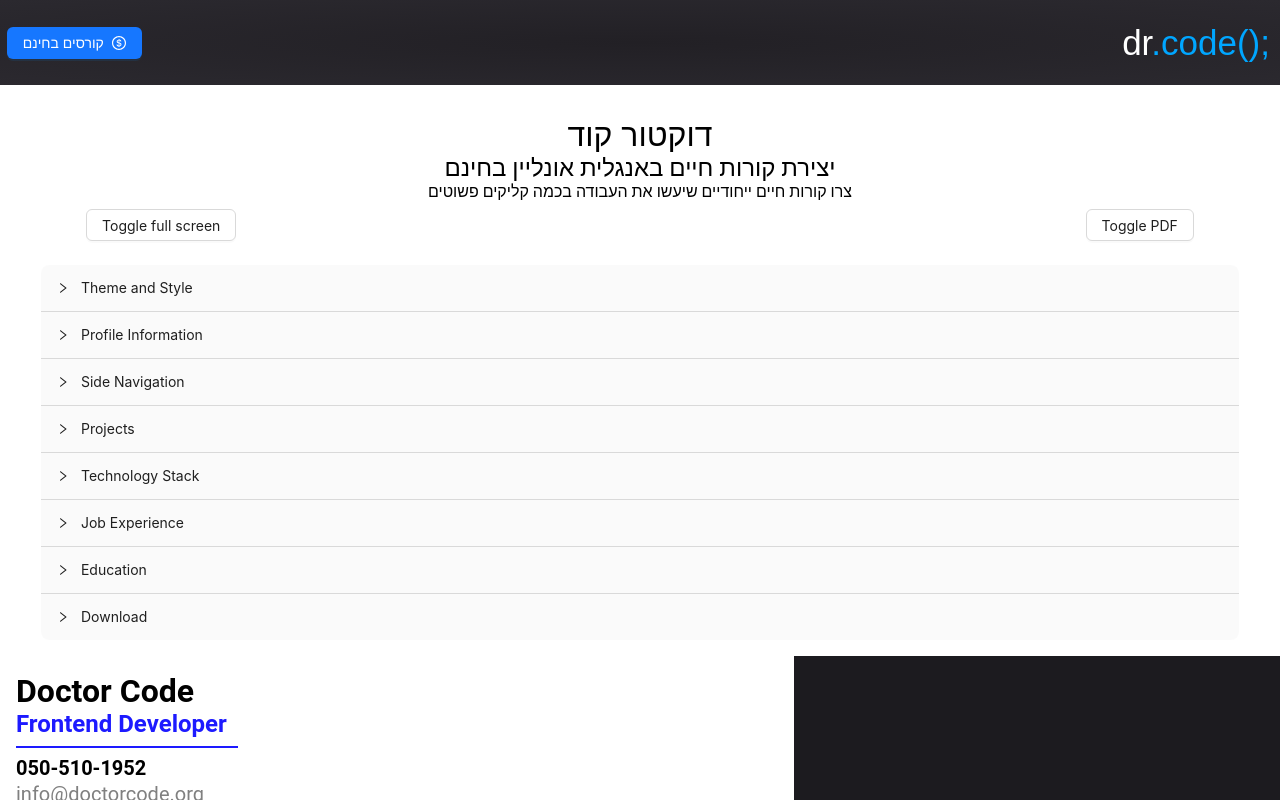
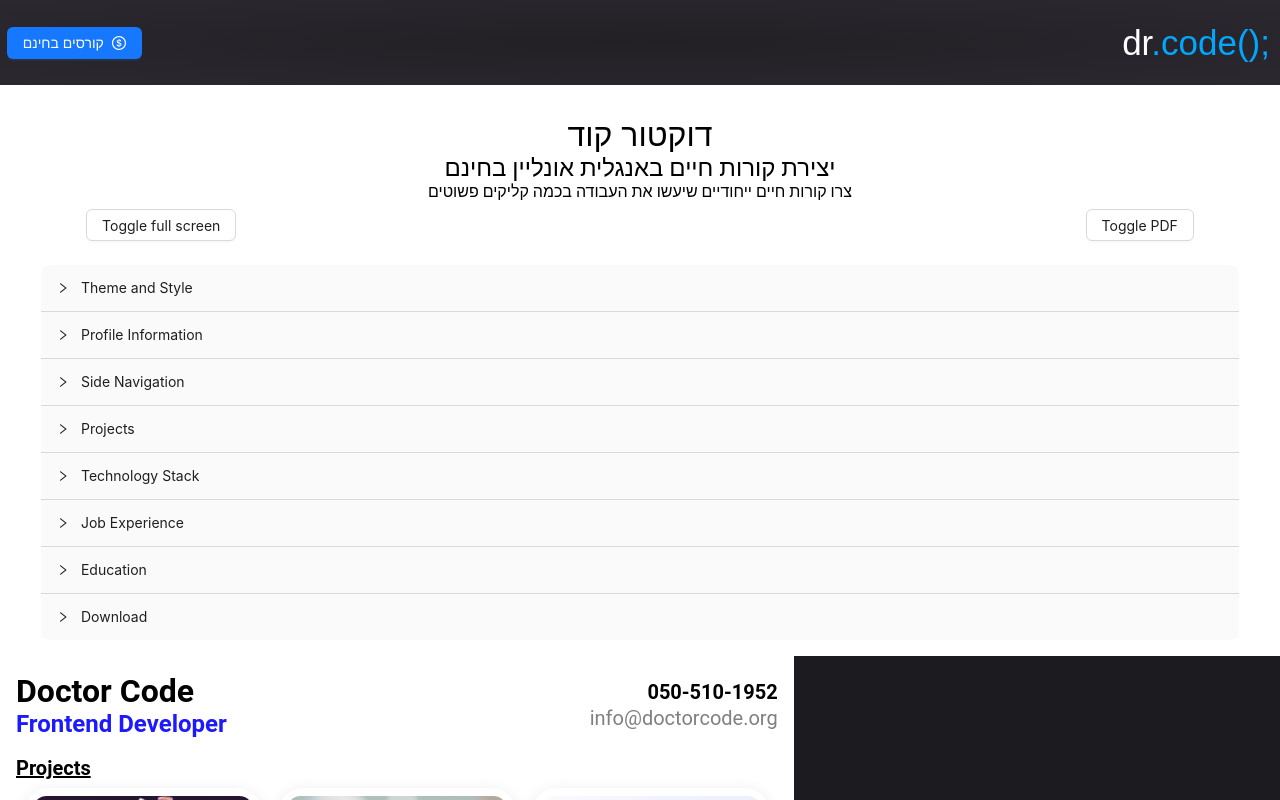
Before and after one commit to drcodecamp/react-resume, a React (Vite) app: page / in a window 1280 px wide. Both pictures are taken after a click on the button "Toggle PDF". Shown: the top 800 px of the page. Built offline with nearby package versions, Linux system fonts and the light colour scheme; a web font is replaced by a local one.

Commit message:
+ add narrow header option +

```diff
--- a/src/components/Header.jsx
+++ b/src/components/Header.jsx
@@ -1,4 +1,4 @@
-import React from 'react'
+import React, { useMemo } from 'react'
 import styled from 'styled-components'
 import { useSelector } from 'react-redux'
 
@@ -6,8 +6,24 @@ const HeaderSection = () => {
   const { display, summary, fullName, phone, email, title } = useSelector(
     (state) => state.ResumeStore
   )
-  return (
-    <HeaderSectionContainer>
+  const headerType = useMemo(() => {
+    return display.narrowHeader ? (
+      <>
+        <Column>
+          <UserName>{fullName || 'Doctor Code'}</UserName>
+          <UserTitle>{title || 'Front End Developer'}</UserTitle>
+        </Column>
+        <Column style={{ alignItems: 'end' }}>
+          <PhoneNumber href="tel:+972556667794">
+            {phone || '050-510-1952'}
+          </PhoneNumber>
+          <EmailAddress href={`mailto:${email}`}>
+            {email || 'info@doctorcode.org'}
+          </EmailAddress>
+        </Column>
+      </>
+    ) : (
+      <>
         <UserName>{fullName || 'Doctor Code'}</UserName>
         <UserTitle>{title || 'Front End Developer'}</UserTitle>
         <Separator />
@@ -16,11 +32,28 @@ const HeaderSection = () => {
         </PhoneNumber>
         <EmailAddress href={`mailto:${email}`}>
           {email || 'info@doctorcode.org'}
-      </EmailAddress>
+        </EmailAddress>{' '}
+      </>
+    )
+  }, [display])
+
+  return (
+    <>
+      <HeaderSectionContainer isNarrow={display.narrowHeader}>
+        {headerType}
+      </HeaderSectionContainer>
       {display.summary && <Summery>{summary || ''}</Summery>}
-    </HeaderSectionContainer>
+    </>
   )
 }
+
+const Column = styled.div`
+  display: flex;
+  flex-direction: column;
+  justify-content: center;
+  align-items: flex-start;
+  flex: 1;
+`
 
 const Separator = styled.div`
   background-color: var(--primary-color);
@@ -65,7 +98,7 @@ const UserTitle = styled.h2`
 
 const HeaderSectionContainer = styled.section`
   display: flex;
-  flex-direction: column;
+  flex-direction: ${({ isNarrow }) => (isNarrow ? 'row' : 'column')};
 `
 
 export default HeaderSection
--- a/src/components/ResumeOptions.jsx
+++ b/src/components/ResumeOptions.jsx
@@ -11,7 +11,8 @@ import ExperienceWidget from '../widgets/Experience'
 import EducationWidget from '../widgets/Education'
 import CustomRow from './shared/CustomRow.jsx'
 import { useDispatch } from 'react-redux'
-import { displayRenderer, toggleRenderer } from '../store/resumeSlice.js'
+import { toggleRenderer } from '../store/resumeSlice.js'
+
 const { Panel } = Collapse
 
 const ResumeOptions = () => {
--- a/src/store/resumeSlice.js
+++ b/src/store/resumeSlice.js
@@ -23,6 +23,7 @@ const initialState = {
   display: {
     renderer: true,
     sideNav: false,
+    narrowHeader: true,
     education: true,
     email: false,
     summary: false,
@@ -52,7 +53,8 @@ const initialState = {
       id: nanoid(),
       image: SRC,
       name: 'Coolio',
-      info: 'Lizards are a widespread group of squamates reptiles, Lizards are a widespread group.',
+      info:
+        'Lizards are a widespread group of squamates reptiles, Lizards are a widespread group.',
       codeLink: 'https://doctorcode.org/',
       demoLink: 'https://doctorcode.org/',
     },
@@ -60,7 +62,8 @@ const initialState = {
       id: nanoid(),
       image: SRC2,
       name: 'Coolio',
-      info: 'Lizards are a widespread group of squamates reptiles, Lizards are a widespread group.',
+      info:
+        'Lizards are a widespread group of squamates reptiles, Lizards are a widespread group.',
       codeLink: 'https://doctorcode.org/',
       demoLink: 'https://doctorcode.org/',
     },
@@ -68,7 +71,8 @@ const initialState = {
       id: nanoid(),
       image: SRC3,
       name: 'Coolio',
-      info: 'Lizards are a widespread group of squamates reptiles, Lizards are a widespread group.',
+      info:
+        'Lizards are a widespread group of squamates reptiles, Lizards are a widespread group.',
       codeLink: 'https://doctorcode.org/',
       demoLink: 'https://doctorcode.org/',
     },
@@ -197,12 +201,16 @@ export const resumeSlice = createSlice({
       state.display.oneLineProjects = !state.display.oneLineProjects
     },
     toggleSocial: (state, action) => {
-      state.display.social[action.payload] =
-        !state.display.social[action.payload]
+      state.display.social[action.payload] = !state.display.social[
+        action.payload
+      ]
     },
     setSummary: (state, action) => {
       if (action.payload.length > 160) return state
       state.summary = action.payload
+    },
+    toggleNarrowHeader: (state) => {
+      state.display.narrowHeader = !state.display.narrowHeader
     },
     toggleSummary: (state) => {
       state.display.summary = !state.display.summary
@@ -298,7 +306,8 @@ export const resumeSlice = createSlice({
           id: nanoid(),
           name: 'demo',
           image: getRandomImage(),
-          info: 'Lizards are a widespread group of squamates reptiles, Lizards are a widespread group.',
+          info:
+            'Lizards are a widespread group of squamates reptiles, Lizards are a widespread group.',
           codeLink: '',
           demoLink: '',
         })
@@ -339,6 +348,7 @@ export const {
   toggleRenderer,
   displayRenderer,
   toggleSummary,
+  toggleNarrowHeader,
   setSummary,
   toggleExpIcons,
   toggleSideNav,
--- a/src/widgets/Profile.jsx
+++ b/src/widgets/Profile.jsx
@@ -7,6 +7,7 @@ import {
   setPhone,
   setSummary,
   setTitle,
+  toggleNarrowHeader,
   toggleSummary,
 } from '../store/resumeSlice.js'
 import {
@@ -26,6 +27,13 @@ const ProfileWidget = () => {
   )
   return (
     <Container>
+      <CustomRow>
+        <p>Row / Column Header</p>
+        <Switch
+          checked={display.narrowHeader}
+          onChange={() => dispatch(toggleNarrowHeader())}
+        />
+      </CustomRow>
       <CustomRow>
         <p>
           Display Summary
```
Lines whose indentation alone changed are shown as unchanged.
